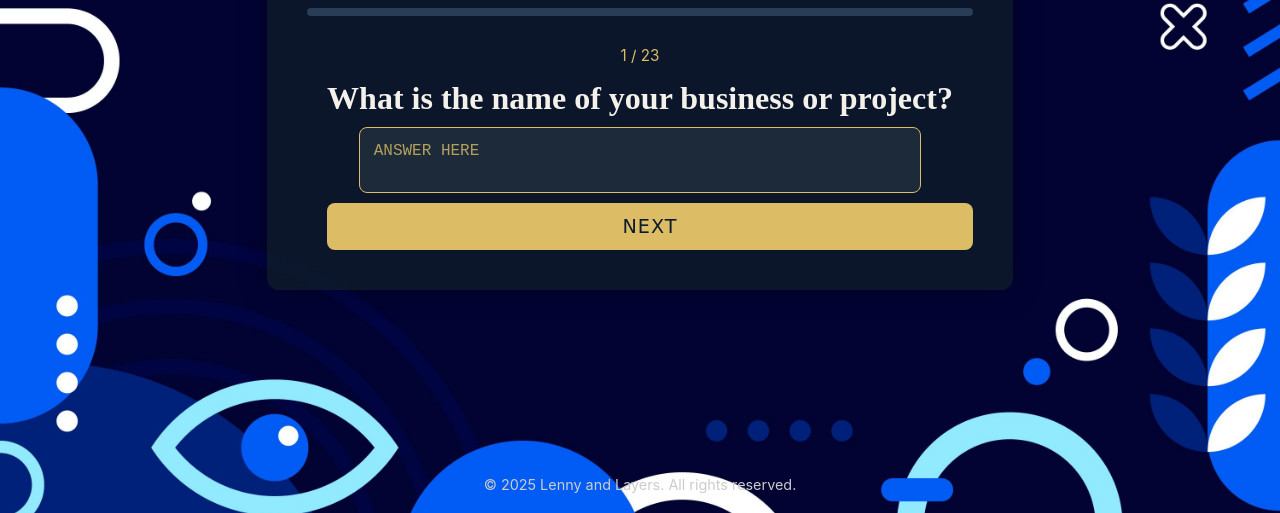
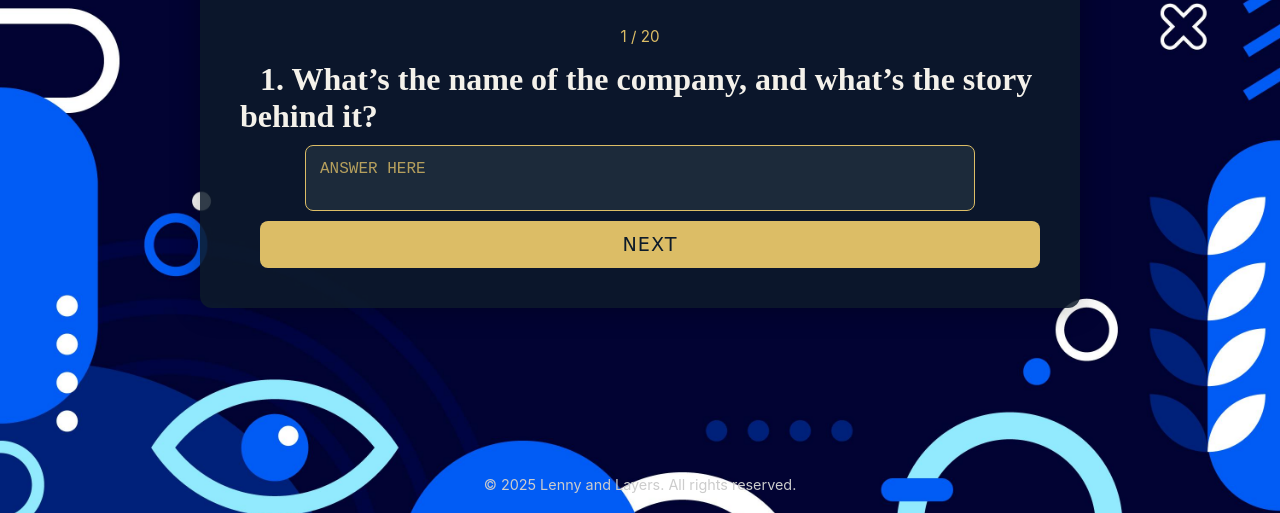
Before and after one commit to LennyandLayers/Website, a plain HTML site: page intake.html in a window 1280 px wide. Shown: the part 287-800 px from the top of the page. Drawn offline with Linux system fonts and the light colour scheme.

Commit message:
Update intake.html

```diff
--- a/intake.html
+++ b/intake.html
@@ -156,31 +156,27 @@
 
   <script>
     const questions = [
-      "What is the name of your business or project?",
-      "Do you have a tagline or slogan you'd like included?",
-      "What does your business do? What are your core products or services?",
-      "What type of design work do you need? (e.g., logo, branding, website, etc.)",
-      "What are the main goals of this project?",
-      "Who is your target audience or ideal customer?",
-      "What makes your business different from competitors?",
-      "Are there any brands you admire visually or strategically? Why?",
-      "Do you have existing brand assets? (logos, colors, fonts, imagery, etc.)",
-      "Do you have brand guidelines already?",
-      "What colors do you like or dislike, and why?",
-      "Are there any specific elements you want included or avoided?",
-      "Please share links to 3–5 designs you like. What do you like about them?",
-      "Where will this design be used? (print, web, social media, etc.)",
-      "What are the technical requirements or dimensions (if known)?",
-      "Do you have a deadline or timeline in mind?",
-      "Do you have a budget range for this project?",
-      "If your brand were a person, how would you describe its personality?",
-      "How do you want people to feel when they see your branding?",
-      "Who is the main point of contact?",
-      "Who will be approving the final design?",
-      "How involved would you like to be in the design process? (Hands-off, Collaborative, Step-by-step)",
-      "Is there anything else you’d like to share/specify that would help make this a success?"
-    ];
-
+  "1. What’s the name of the company, and what’s the story behind it?",
+  "2. How did the company get started, and how did it grow to where it is now?",
+  "3. How is your team currently structured?",
+  "4. What’s the best way for clients to get in touch with you?",
+  "5. Could you briefly describe your company’s vision and mission?",
+  "6. What are your core values, in summary?",
+  "7. What sets your company apart from others in the same space?",
+  "8. How would you describe your business’s current position in the market?",
+  "9. How would you describe your ideal client?",
+  "10. Is there a client whose experience really captures what you do and how you do it?",
+  "11. If your brand were a person, how would you describe them?",
+  "12. What kind of first impression should your brand make?",
+  "13. Any words or vibes you definitely don’t want connected to your brand?",
+  "15. Are there any logos or brands you really like? What stands out to you?",
+  "16. Any styles, colors, or visuals you prefer or rather avoid?",
+  "17. Do you have any brand materials now (logo, colors, etc.)? Should we keep or update them?",
+  "18. How would you like your brand to look and feel in a few words? (clean, bold, playful)",
+  "19. What would make this branding project a success?",
+  "20. Do you have a timeline or launch date in mind?",
+  "21. Any limitations I should know about? (budget, legal, etc.)"
+];
     let current = 0;
     const answers = [];
     const questionBox = document.getElementById('questionBox');
```
